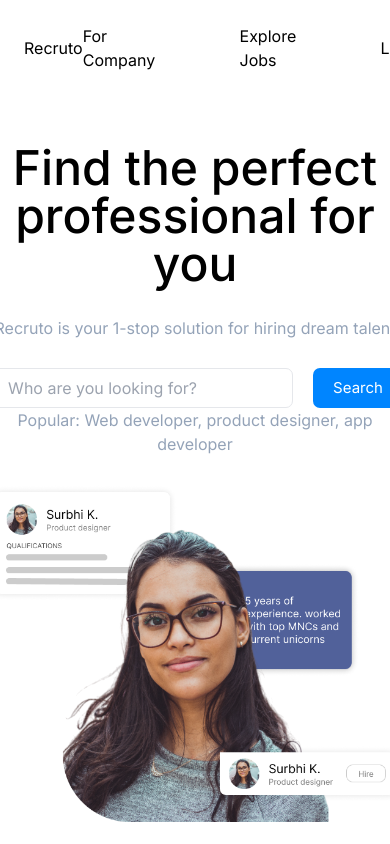
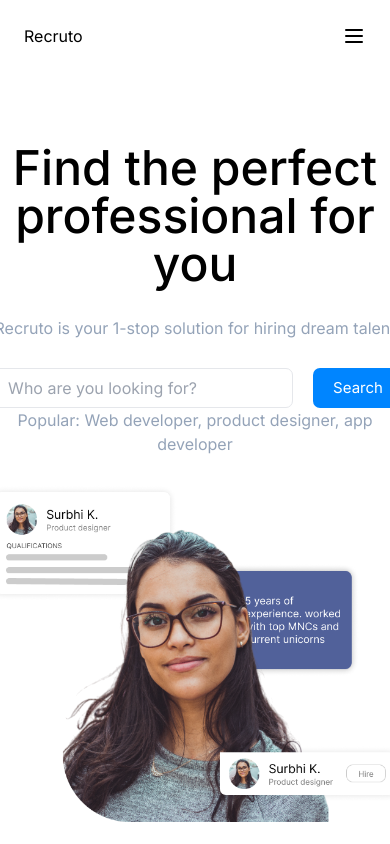
Before and after one commit to SatyanarayanPrashar/recruto, a Next.js app: page / in a window 390 px wide. Shown: the top 844 px of the page. Built offline with nearby package versions, Linux system fonts and the light colour scheme.

Commit message:
nav ressponsive

```diff
--- a/app/(jobpage)/layout.tsx
+++ b/app/(jobpage)/layout.tsx
@@ -1,4 +1,5 @@
 import { Navbar } from "@/components/navbar";
+import { NavbarMobile } from "@/components/navbarMobile";
 
 const JobpageLayout = ({
   children
@@ -7,7 +8,12 @@ const JobpageLayout = ({
 }) => {
   return (
     <div className="h-full dark:bg-[#1F1F1F]">
-      <Navbar />
+      <div className="lg:block sm:hidden">
+        <Navbar />
+      </div>
+      <div className="lg:hidden sm:block">
+        <NavbarMobile/>
+      </div>
       <main className="h-full pt-[9rem]">
         {children}
       </main>
--- a/app/(landing)/layout.tsx
+++ b/app/(landing)/layout.tsx
@@ -1,4 +1,5 @@
 import { Navbar } from "@/components/navbar";
+import { NavbarMobile } from "@/components/navbarMobile";
 
 const MarketingLayout = ({
   children
@@ -7,7 +8,12 @@ const MarketingLayout = ({
 }) => {
   return (
     <div className="h-full dark:bg-[#1F1F1F]">
-      <Navbar />
+      <div className="lg:block sm:hidden">
+        <Navbar />
+      </div>
+      <div className="lg:hidden sm:block">
+        <NavbarMobile/>
+      </div>
       <main className="h-full pt-[9rem]">
         {children}
       </main>
--- a/components/navbar.tsx
+++ b/components/navbar.tsx
@@ -3,16 +3,13 @@
 import { useScrollTop } from "@/hooks/use-scroll-top";
 import { cn } from "@/lib/utils";
 import Link from "next/link";
-import { useState } from "react";
-
 
 export const Navbar = () => {
     const scrolled = useScrollTop();
-    const [activetab, setactivetab] = useState('company');
 
     return (
         <div className={cn(
-            "z-50 bg-white fixed top-0 flex items-center w-full p-6",
+            "z-50 bg-white fixed top-0 flex items-center justify-between w-full p-6",
             scrolled && "border-b shadow-sm"
         )}>
             <div>Recruto</div>
--- /dev/null
+++ b/components/navbarMobile.tsx
@@ -0,0 +1,20 @@
+"use client";
+
+import { useScrollTop } from "@/hooks/use-scroll-top";
+import { cn } from "@/lib/utils";
+import { Menu } from "lucide-react";
+import Link from "next/link";
+
+export const NavbarMobile = () => {
+    const scrolled = useScrollTop();
+
+    return (
+        <div className={cn(
+            "z-50 bg-white fixed top-0 flex items-center justify-between w-full p-6",
+            scrolled && ""
+        )}>
+            <div>Recruto</div>
+            <Menu onClick={()=>{}}/>
+        </div>
+    )
+}
```
